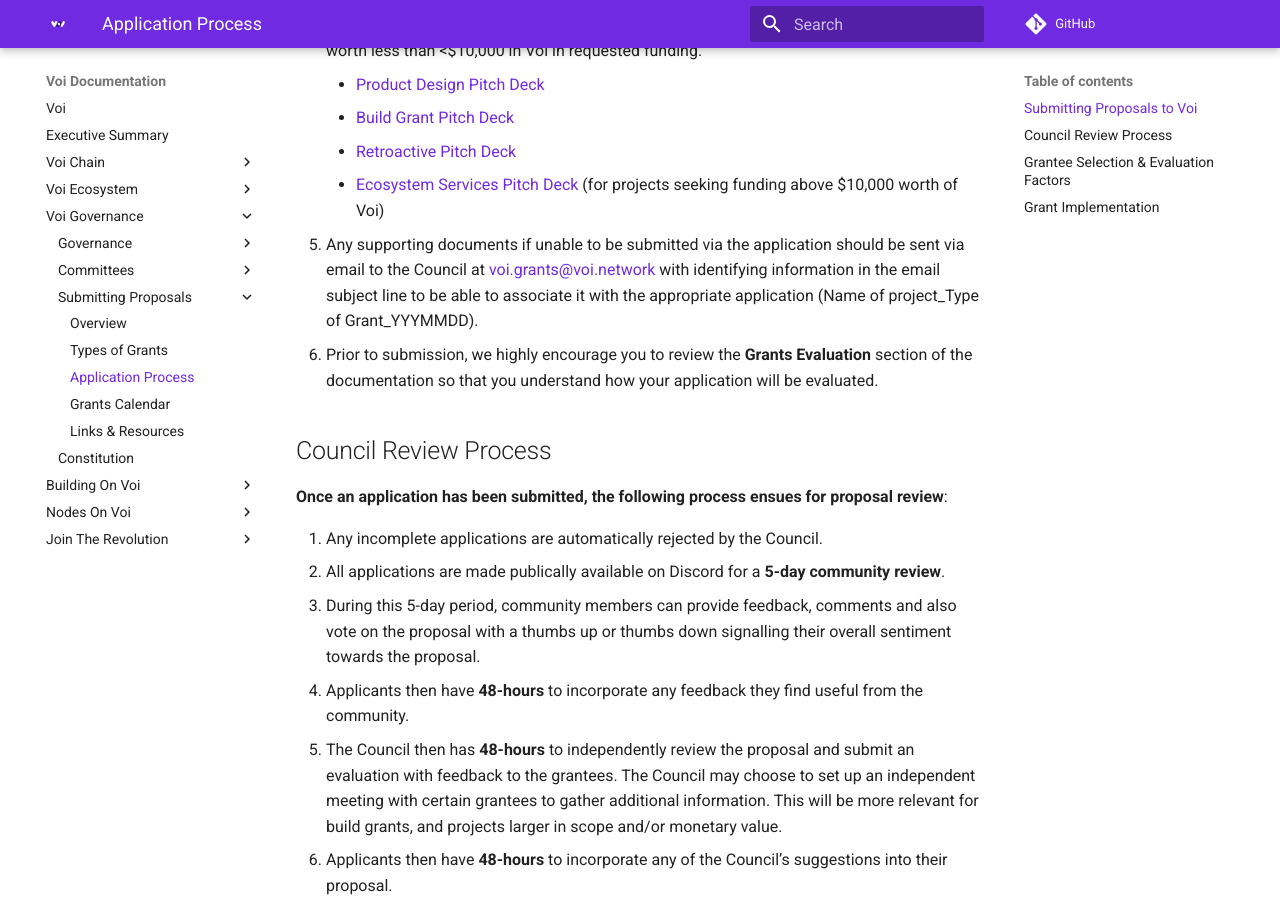
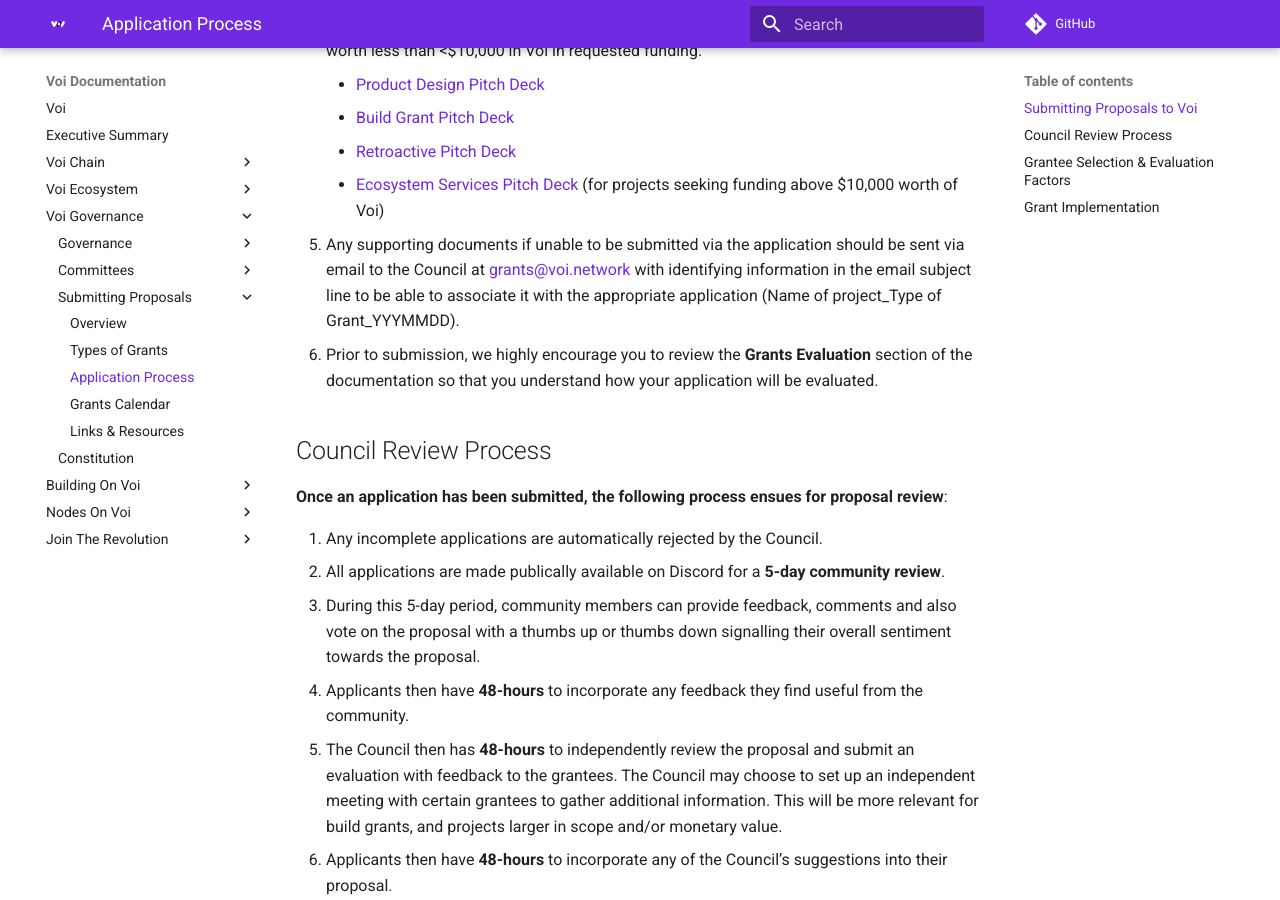
Before and after one commit to VoiNetwork/learn-more, an MkDocs documentation site: the page built from docs/governance/proposals/application-process.md, in a window 1280 px wide and 900 px high, scrolled down 810 px. Built offline with MkDocs 1.6.1 and Material for MkDocs 9.7.7, drawn with Linux system fonts in a browser that asks for light colours; plug-ins that fetch from the network failed and are left out; comment, search, counter and statistics services are not loaded; some of the changed text lies outside the part shown.

Commit message:
Update application-process.md

```diff
--- a/docs/governance/proposals/application-process.md
+++ b/docs/governance/proposals/application-process.md
@@ -18,7 +18,7 @@ In the future Voi will be releasing a RFP to build a comprehensive Grants Portal
     - [Build Grant Pitch Deck](https://docs.google.com/presentation/d/1wNA5HeAgpwwFEEXvdnd4Jc6LEiYw4k83HByFZH799jI/edit#slide=id.p)
     - [Retroactive Pitch Deck ](https://docs.google.com/presentation/d/1hpxkDJX6xYj9Q8_5BEUtkpksERTCsJAnOQknEiISURQ/edit#slide=id.g2e773e3439e_0_16)
     - [Ecosystem Services Pitch Deck](https://docs.google.com/presentation/d/1kDAVnKIJT5hYh_69jxW8XuXjQ2J7Pj91NlOxaNy7Zvo/edit?usp=sharing) (for projects seeking funding above $10,000 worth of Voi)
-5.  Any supporting documents if unable to be submitted via the application should be sent via email to the Council at [voi.grants@voi.network](mailto:voi.grants@voi.network) with identifying information in the email subject line to be able to associate it with the appropriate application (Name of project_Type of Grant_YYYMMDD).
+5.  Any supporting documents if unable to be submitted via the application should be sent via email to the Council at [grants@voi.network](mailto:voi.grants@voi.network) with identifying information in the email subject line to be able to associate it with the appropriate application (Name of project_Type of Grant_YYYMMDD).
 6. Prior to submission, we highly encourage you to review the **Grants Evaluation** section of the documentation so that you understand how your application will be evaluated.
 
 
```
Also changed, not shown: other parts of docs/governance/proposals/application-process.md (+1 -1 lines).
